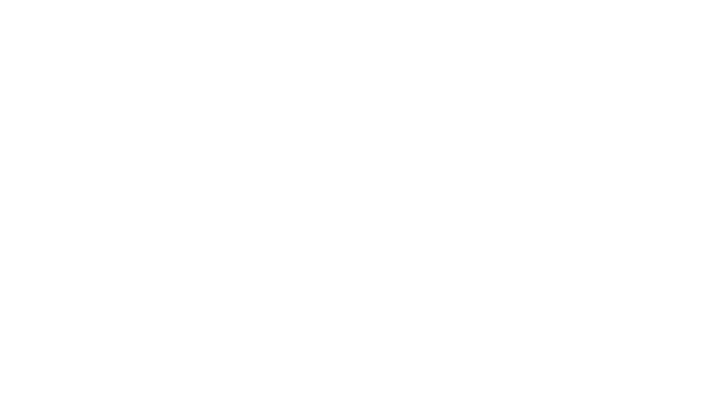
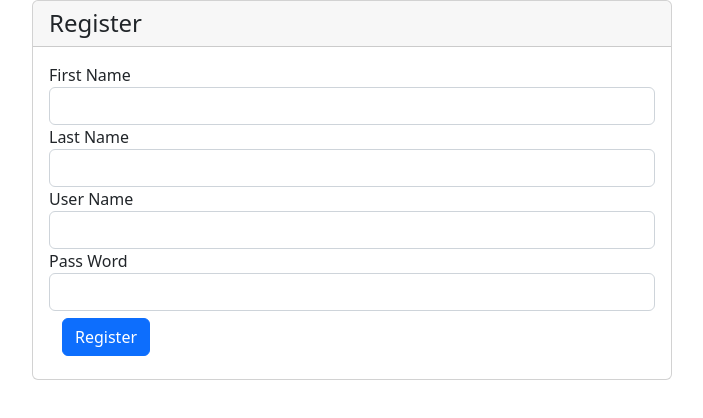
Before and after one commit to Shehan123-Rusiru/Sample_APP_SMS, an Angular app in the folder SAMPLE_APP_SMS/: page /Register in a window 1280 px wide. Before the commit this address led to /. Shown: the top 418 px of the page, without its empty margins (288-991 px from the left). Built offline with nearby package versions, Linux system fonts and the light colour scheme.

Commit message:
Forms Commit

```diff
--- a/SAMPLE_APP_SMS/src/app/app-routing.module.ts
+++ b/SAMPLE_APP_SMS/src/app/app-routing.module.ts
@@ -2,11 +2,13 @@
 import { RouterModule, Routes } from '@angular/router';
 import { ExternalBaseComponent } from './external-base/external-base.component';
 import { InternalBaseComponent } from './internal-base/internal-base.component';
+import { RegisterComponent } from './internal-base/register/register.component';
 
 const routes: Routes = [
   { path: '', component: ExternalBaseComponent},
   { path: 'Login', component: ExternalBaseComponent },
   { path: 'Home', component: InternalBaseComponent },
+  { path: 'Register', component: RegisterComponent },
 ];
 @NgModule({
   imports: [RouterModule.forRoot(routes)],
--- a/SAMPLE_APP_SMS/src/app/app.module.ts
+++ b/SAMPLE_APP_SMS/src/app/app.module.ts
@@ -5,13 +5,15 @@
 import { AppComponent } from './app.component';
 import { ExternalBaseComponent } from './external-base/external-base.component';
 import { InternalBaseComponent } from './internal-base/internal-base.component';
+import { RegisterComponent } from './internal-base/register/register.component';
 
 
 @NgModule({
   declarations: [
     AppComponent,
     ExternalBaseComponent,
-    InternalBaseComponent
+    InternalBaseComponent,
+    RegisterComponent
   ],
   imports: [
     BrowserModule,
--- a/SAMPLE_APP_SMS/src/app/external-base/external-base.component.html
+++ b/SAMPLE_APP_SMS/src/app/external-base/external-base.component.html
@@ -1,2 +1,29 @@
-<p>external-base works!</p>
+<div class="d-flex col-sm-3 mx-auto">
+<div class="card">
+    <h4 class="card-header text-center">Student Management System</h4>
+    <h3 class="card-header">Login</h3>
+    <div class="card-body">
+        <form >
+            <div class="input">
+                <label for="username">Username</label>
+                <input type="text" formControlName="username" class="form-control" required="true"/>
+
+            </div>
+            <div class="input">
+                <label for="password">Password</label>
+                <input type="password" formControlName="password" class="form-control" required />
+
+            </div>
+
+            <div class="btn">
+                <button routerLink="../Home/" class="btn btn-primary">
+                    Login
+                </button>
+
+            </div>
+
+        </form>
+    </div>
+</div>
+</div>
 <router-outlet></router-outlet>
--- a/SAMPLE_APP_SMS/src/app/internal-base/internal-base.component.html
+++ b/SAMPLE_APP_SMS/src/app/internal-base/internal-base.component.html
@@ -2,9 +2,9 @@
 <nav class="navbar navbar-expand navbar-dark bg-dark" >
     <!-- *ngIf="user" -->
     <div class="navbar-nav">
-        <a class="nav-item nav-link" routerLink="/" routerLinkActive="active" [routerLinkActiveOptions]="{exact: true}">Home</a>
-        <a class="nav-item nav-link" routerLink=" " routerLinkActive="active">Users</a>
-        <a class="nav-item nav-link" >Logout</a>
+        <a class="nav-item nav-link" routerLink="/Home" routerLinkActive="active" [routerLinkActiveOptions]="{exact: true}">Home</a>
+        <a class="nav-item nav-link" routerLink="/Register" routerLinkActive="active">Register</a>
+        <a class="nav-item nav-link" routerLink="/Login" routerLinkActive="active" >Logout</a>
         <!-- (click)="logout()" -->
     </div>
 </nav>
--- /dev/null
+++ b/SAMPLE_APP_SMS/src/app/internal-base/register/register.component.html
@@ -0,0 +1,39 @@
+
+
+<div class="col-sm-6 mx-auto">
+<div class="card">
+    <h4 class="card-header">Register</h4>
+    <div class="card-body">
+        <form >
+            <div class="form-group">
+                <label for="firstName">First Name</label>
+                <input type="text" formControlName="firstName" class="form-control" />
+
+            </div>
+            <div class="form-group">
+                <label for="lastName">Last Name</label>
+                <input type="text" formControlName="lastName" class="form-control"  />
+
+            </div>
+            <div class="form-group">
+                <label for="username">User Name</label>
+                <input type="text" formControlName="username" class="form-control"  />
+
+            </div>
+            <div class="form-group">
+                <label for="password">Pass Word</label>
+                <input type="password" formControlName="password" class="form-control" />
+
+            </div>
+            <div class="btn">
+                <button routerLink="../Login"  class="btn btn-primary">
+
+                    Register
+                </button>
+
+            </div>
+        </form>
+    </div>
+</div>
+</div>
+<router-outlet></router-outlet>
```
Also changed, not shown: SAMPLE_APP_SMS/src/app/internal-base/register/register.component.ts (added, +10 -0 lines), SAMPLE_APP_SMS/src/app/internal-base/register/register.component.scss (added), 1 other file (tests, documents, lock files or other folders).
